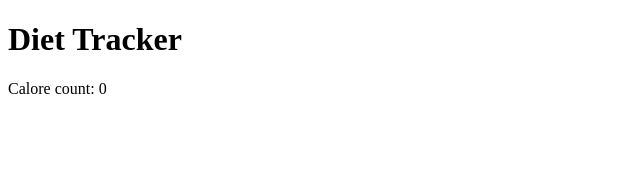
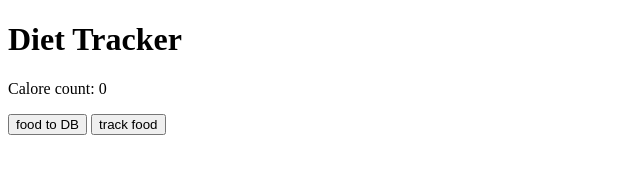
Before and after one commit to RainbowFloyd/diet_tracker_mean, a website: page client/index.html in a window 1280 px wide. Shown: the whole page, without its empty margins (0-640 px from the left). Drawn offline with nearby package versions, Linux system fonts and the light colour scheme.

Commit message:
Added navBar component

```diff
--- /dev/null
+++ b/client/components/navBar.js
@@ -0,0 +1,6 @@
+angular.module('app')
+
+.component('navBar', {
+	binding: {},
+	templateUrl: '../templates/navBar.html'
+})
--- a/client/index.html
+++ b/client/index.html
@@ -11,5 +11,6 @@
 <script type="text/javascript" src="index.js"></script>
 <script type="text/javascript" src="components/app.js"></script>
 <script type="text/javascript" src="components/calCount.js"></script>
+<script type="text/javascript" src="components/navBar.js"></script>
 </body>
 </html>
--- a/client/templates/app.html
+++ b/client/templates/app.html
@@ -1,3 +1,4 @@
 <div>
 	<cal-count cal-count='$ctrl.calCount'></cal-count>
+	<nav-bar></nav-bar>
 </div>
--- /dev/null
+++ b/client/templates/navBar.html
@@ -0,0 +1,8 @@
+<div>
+	<span>
+		<button type="button">food to DB</button>
+	</span>
+	<span>
+		<button type="button">track food</button>
+	</span>
+</div>
```
